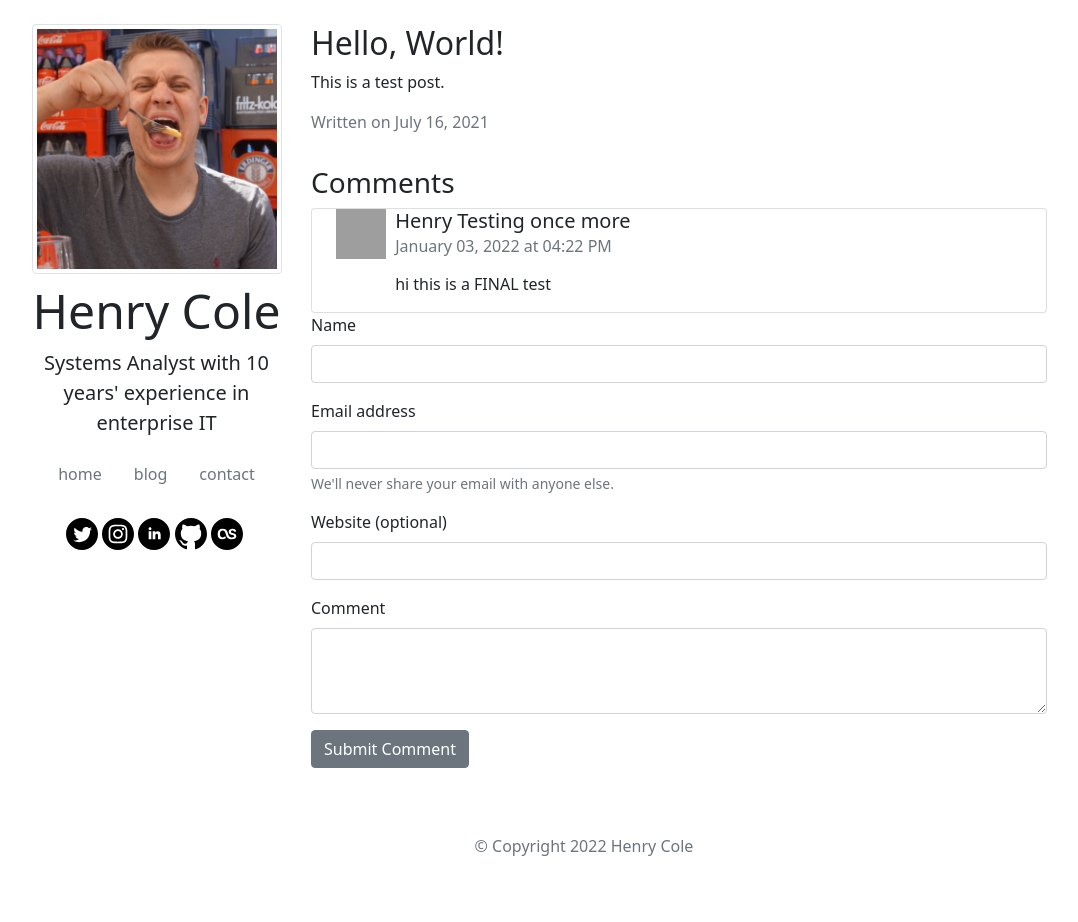
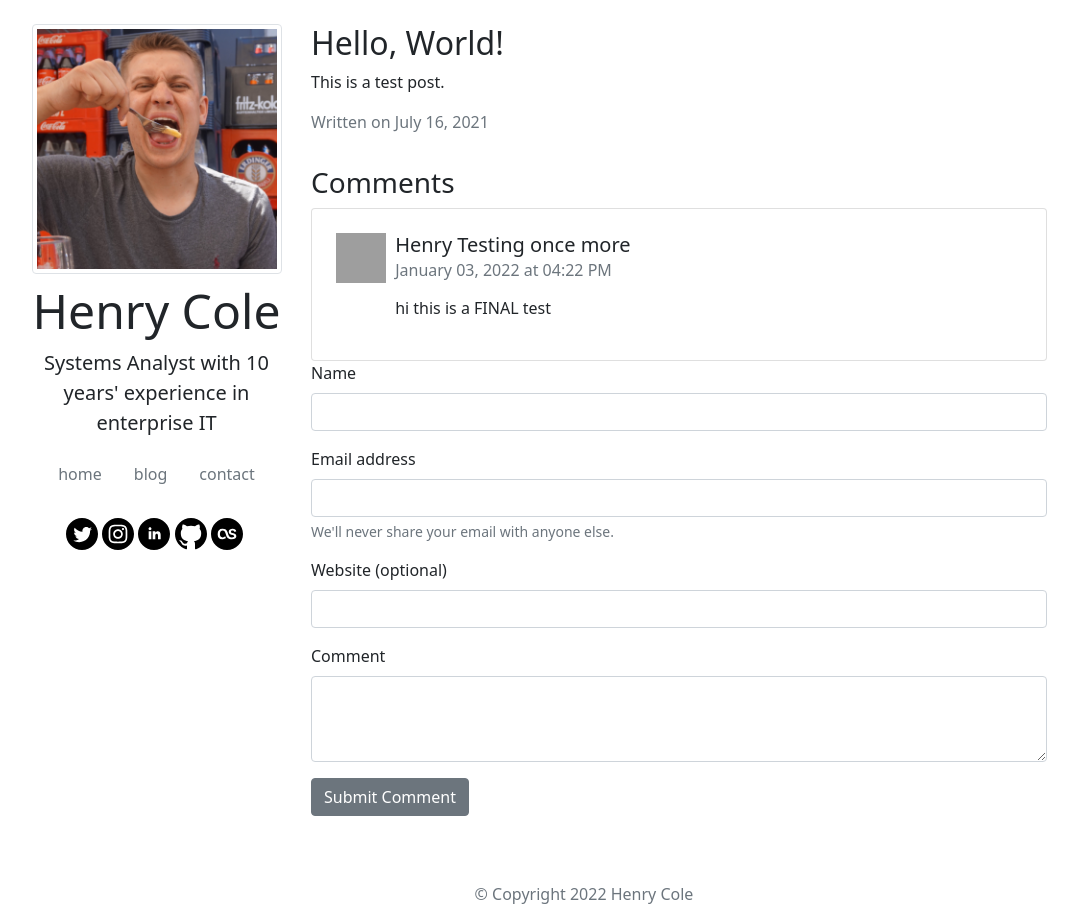
Before and after one commit to hcuk94/henry-personal-website, a Jekyll site: the page built from _posts/2021-07-16-Hello-World.md, in a window 1280 px wide and 922 px high. Shown: the whole window, without its empty margins (56-1134 px from the left). Built offline with Jekyll 4.4.1, drawn with Linux system fonts in a browser that asks for light colours; grey boxes are pictures that could not be loaded.

Commit message:
add margin at top/bottom of comment

```diff
--- a/_includes/comment.html
+++ b/_includes/comment.html
@@ -1,7 +1,7 @@
 <link href="https://cdn.jsdelivr.net/npm/bootstrap@5.0.2/dist/css/bootstrap.min.css" rel="stylesheet" integrity="sha384-EVSTQN3/azprG1Anm3QDgpJLIm9Nao0Yz1ztcQTwFspd3yD65VohhpuuCOmLASjC" crossorigin="anonymous">
 
 <article id="comment{{ include.index }}" class="js-comment comment card" itemprop="comment" itemscop itemtype="http://schema.org/Comment">
-    <div class="container">
+    <div class="container my-4">
         <div class="row">
             <div class="col-1">
     <div class="comment__avatar-wrapper">
```
